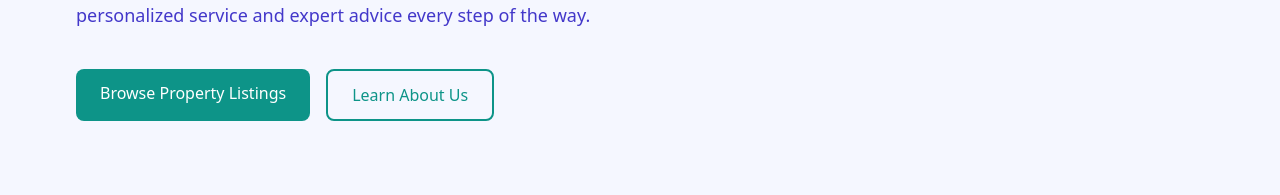
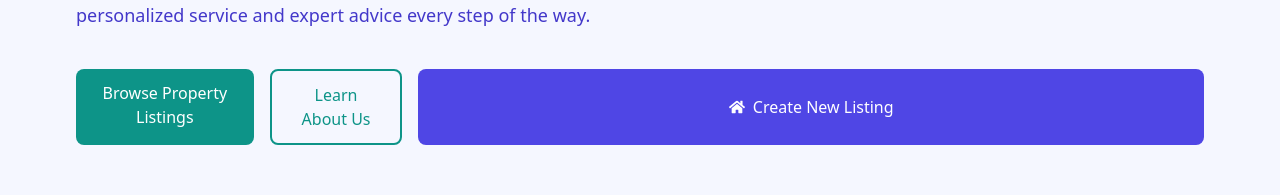
Before and after one commit to Aarchi-Dholakia/Mern_property_finder, a React (Vite) app in the folder react-client/: page / in a window 1280 px wide. Shown: the part 350-545 px from the top of the page. Built offline with nearby package versions, Linux system fonts and the light colour scheme; no server answers.

Commit message:
update in home page

```diff
--- a/react-client/src/pages/Home.jsx
+++ b/react-client/src/pages/Home.jsx
@@ -90,6 +90,12 @@ export default function Home() {
               className='px-6 py-3 rounded-lg border-2 border-teal-600 text-teal-600 hover:bg-teal-50 transition-colors text-center font-medium'
             >
               Learn About Us
+            </Link>
+            <Link
+              to='/create-listing'
+              className='w-full bg-indigo-600 text-white py-3 rounded-lg font-medium hover:bg-indigo-700 transition-colors flex items-center justify-center gap-2'
+            >
+              <FaHome /> Create New Listing
             </Link>
           </div>
         </div>
@@ -193,7 +199,7 @@ export default function Home() {
                 View All Rentals
               </Link>
             </div>
-            <div className='grid grid-cols-2 grid-rows-2 gap-8'> {/* Added gap-6 for spacing */}
+            <div className='grid sm:grid-cols-1 grid-cols-2 gap-8'> {/* Added gap-6 for spacing */}
               {rentListings.map((listing) => (
                 <div key={listing._id} className="w-full"> {/* Added container div with full width */}
                   <ListingItem listing={listing} />
@@ -217,7 +223,7 @@ export default function Home() {
                 View All Sales
               </Link>
             </div>
-            <div className='grid grid-cols-2 gap-6'>
+            <div className='grid sm:grid-cols-1 grid-cols-2 gap-6'>
               {saleListings.map((listing) => (
                 <ListingItem listing={listing} key={listing._id} />
               ))}
--- a/react-client/src/pages/Search.jsx
+++ b/react-client/src/pages/Search.jsx
@@ -88,7 +88,7 @@ export default function Search() {
 
         const res = await fetch(`/api/listing/get?${urlParams.toString()}`);
         const data = await res.json();
-        if (data.length < 9) setShowMore(false);
+        if (data.length < 6) setShowMore(false);
         setListings([...listings, ...data]);
     };
 
```
